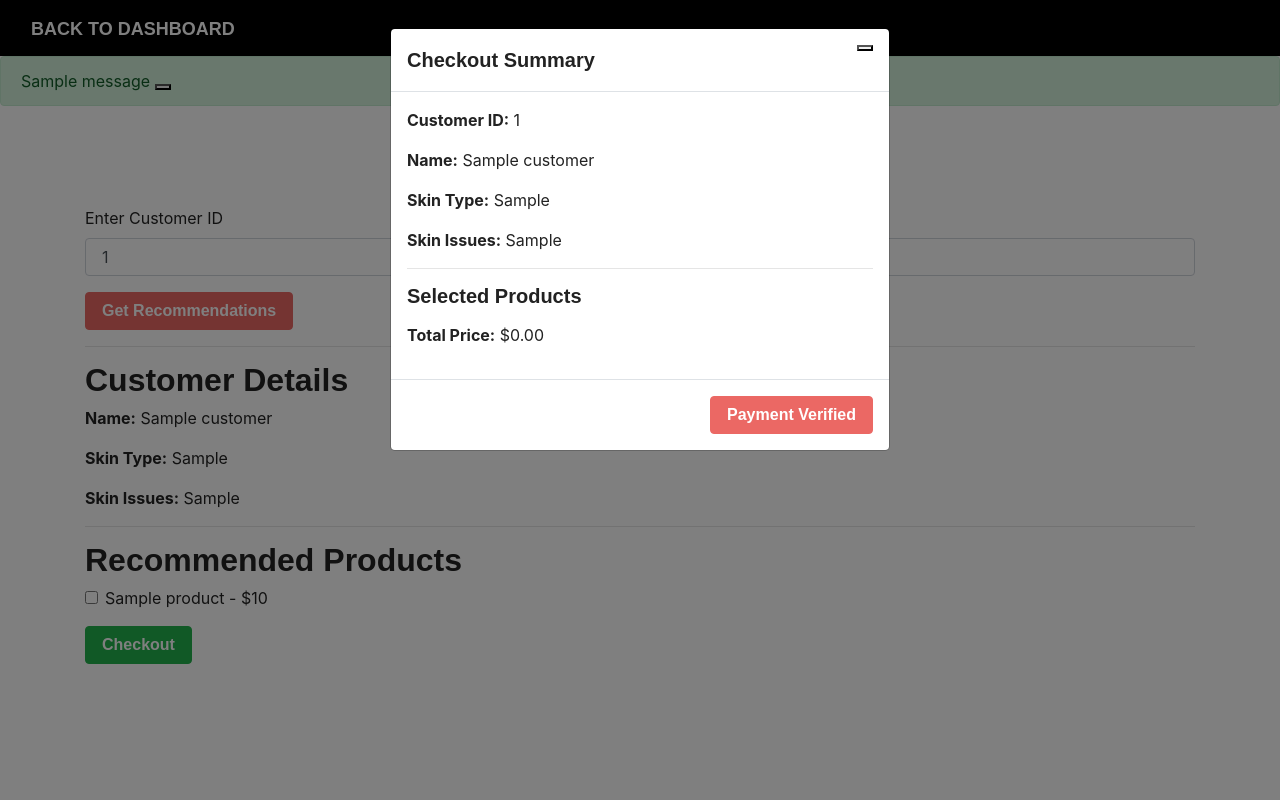
After one commit to aldrinsabu/SkinCare, a Django app: template skincare_app/templates/recommendations/recommend_products.html in a window 1280 px wide, after a click on "Checkout". The commit adds this page. Run offline with Django 3.2, Linux system fonts and the light colour scheme; the template is opened without the code that fills it: most values are stand-ins (such as "Sample title", 1, 10 or a date in 2020); one stand-in notice (Sample message) is shown; some libraries are stand-ins or nearby versions; some web fonts are replaced.

Commit message:
Added product recommendation

```diff
--- a/authentication/templates/authentication/dashboard.html
+++ b/authentication/templates/authentication/dashboard.html
@@ -11,5 +11,8 @@
     <a href="{% url 'register_product' %}" class="ms-3">
         <button type="button" class="btn btn-primary">Register Product</button>
     </a>
+    <a href="{% url 'recommend_products' %}" class="ms-3">
+        <button type="button" class="btn btn-info">Product Recommendation</button>
+    </a>
 </div>
 {% endblock %}
--- /dev/null
+++ b/skincare_app/templates/recommendations/recommend_products.html
@@ -0,0 +1,176 @@
+<!DOCTYPE html>
+<html lang="en">
+<head>
+    <meta charset="UTF-8">
+    <meta name="viewport" content="width=device-width, initial-scale=1.0">
+    <title>Product Recommendation</title>
+    <!-- Bootstrap CSS -->
+    <link href="https://stackpath.bootstrapcdn.com/bootswatch/4.5.2/journal/bootstrap.min.css" rel="stylesheet">
+
+    <!-- jQuery and Bootstrap JS -->
+    <script src="https://cdnjs.cloudflare.com/ajax/libs/jquery/3.2.1/jquery.min.js"></script>
+    <script src="https://maxcdn.bootstrapcdn.com/bootstrap/4.1.1/js/bootstrap.min.js"></script>
+
+    <!-- Font Awesome -->
+    <link rel="stylesheet" href="https://cdnjs.cloudflare.com/ajax/libs/font-awesome/6.4.2/css/all.min.css">
+
+    <!-- Bootstrap 5 JS -->
+    <script src="https://cdn.jsdelivr.net/npm/bootstrap@5.3.0/dist/js/bootstrap.bundle.min.js"></script>
+
+    <!-- Custom CSS -->
+    <style>
+        .navbar-nav.ms-auto {
+            margin-left: auto; /* Push items to the right */
+        }
+        .btn-danger {
+            background-color: #dc3545; /* Ensure red color */
+            border-color: #dc3545;
+        }
+        .btn-danger:hover {
+            background-color: #c82333; /* Darker red on hover */
+            border-color: #bd2130;
+        }
+    </style>
+</head>
+<body>
+
+    <nav class="navbar navbar-expand-lg navbar-dark bg-dark">
+        <div class="container-fluid">
+            <a class="navbar-brand" href="{% url 'dashboard' %}">Back to Dashboard</a>
+            <button class="navbar-toggler" type="button" data-bs-toggle="collapse" data-bs-target="#navbarNav">
+                <span class="navbar-toggler-icon"></span>
+            </button>
+            <div class="collapse navbar-collapse" id="navbarNav">
+                <ul class="navbar-nav ms-auto">
+                    {% if user.is_authenticated %}
+                        <li class="nav-item">
+                            <form action="{% url 'logout' %}" method="post" class="d-inline">
+                                {% csrf_token %}
+                                <button type="submit" class="btn btn-danger btn-sm">Logout</button>
+                            </form>
+                        </li>
+                    {% endif %}
+                </ul>
+            </div>
+        </div>
+    </nav>
+
+    <!-- Display Django Messages -->
+    {% if messages %}
+    <div id="message-container">
+        {% for message in messages %}
+        <div class="alert alert-success alert-dismissible fade show" role="alert">
+            {{ message }}
+            <button type="button" class="btn-close" data-bs-dismiss="alert" aria-label="Close"></button>
+        </div>
+        {% endfor %}
+    </div>
+    {% endif %}
+
+    <div class="container mt-5">
+        <h1 class="text-center">Product Recommendation</h1>
+        <form method="post" id="customer-form">
+            {% csrf_token %}
+            <div class="mb-3">
+                <label for="customer_id" class="form-label">Enter Customer ID</label>
+                <input type="number" name="customer_id" id="customer_id" class="form-control"
+                       value="{{ customer_id|default:'' }}" required>
+            </div>
+            <button type="submit" class="btn btn-primary">Get Recommendations</button>
+        </form>
+
+        {% if customer %}
+        <hr>
+        <h2>Customer Details</h2>
+        <p><strong>Name:</strong> {{ customer.name }}</p>
+        <p><strong>Skin Type:</strong> {{ customer.skin_type }}</p>
+        <p><strong>Skin Issues:</strong> {{ customer.skin_issues }}</p>
+
+        <hr>
+        <h2>Recommended Products</h2>
+        <form method="post" action="{% url 'checkout' %}" id="checkout-form">
+            {% csrf_token %}
+            <input type="hidden" name="customer_id" value="{{ customer.customer_id }}">
+            <input type="hidden" name="customer_name" value="{{ customer.name }}">
+            <input type="hidden" name="skin_type" value="{{ customer.skin_type }}">
+            <input type="hidden" name="skin_issues" value="{{ customer.skin_issues }}">
+            <div class="mb-3">
+                {% for product in products %}
+                <div class="form-check">
+                    <input type="checkbox" name="selected_products" value="{{ product.name }}" class="form-check-input">
+                    <label class="form-check-label">{{ product.name }} - ${{ product.price }}</label>
+                    <input type="hidden" name="product_prices" value="{{ product.price }}">
+                </div>
+                {% endfor %}
+            </div>
+            <button type="button" class="btn btn-success" data-bs-toggle="modal" data-bs-target="#checkoutModal">Checkout</button>
+
+            <!-- Checkout Modal -->
+            <div class="modal fade" id="checkoutModal" tabindex="-1" aria-labelledby="checkoutModalLabel" aria-hidden="true">
+                <div class="modal-dialog">
+                    <div class="modal-content">
+                        <div class="modal-header">
+                            <h5 class="modal-title" id="checkoutModalLabel">Checkout Summary</h5>
+                            <button type="button" class="btn-close" data-bs-dismiss="modal" aria-label="Close"></button>
+                        </div>
+                        <div class="modal-body">
+                            <p><strong>Customer ID:</strong> {{ customer.customer_id }}</p>
+                            <p><strong>Name:</strong> {{ customer.name }}</p>
+                            <p><strong>Skin Type:</strong> {{ customer.skin_type }}</p>
+                            <p><strong>Skin Issues:</strong> {{ customer.skin_issues }}</p>
+                            <hr>
+                            <h5>Selected Products</h5>
+                            <ul id="selected-products-list"></ul>
+                            <p><strong>Total Price:</strong> $<span id="total-price"></span></p>
+                        </div>
+                        <div class="modal-footer">
+                            <button type="submit" class="btn btn-primary">Payment Verified</button>
+                        </div>
+                    </div>
+                </div>
+            </div>
+        </form>
+        {% endif %}
+    <script>
+        // Event listener for the Checkout button to populate the modal
+        document.querySelector('.btn-success[data-bs-target="#checkoutModal"]').addEventListener('click', function () {
+        const selectedProducts = [];
+        let totalPrice = 0;
+
+        // Get all selected products
+        document.querySelectorAll('input[name="selected_products"]:checked').forEach(function (checkbox) {
+            const productName = checkbox.value;
+            const productPrice = parseFloat(checkbox.closest('.form-check').querySelector('input[name="product_prices"]').value); // Get price from hidden input
+            selectedProducts.push({ name: productName, price: productPrice });
+            totalPrice += productPrice;
+        });
+
+        // Populate the modal with selected products
+        const productList = document.getElementById('selected-products-list');
+        productList.innerHTML = ''; // Clear previous entries
+        selectedProducts.forEach(function (product) {
+            const li = document.createElement('li');
+            li.textContent = `${product.name} - $${product.price.toFixed(2)}`;
+            productList.appendChild(li);
+        });
+
+        // Update total price
+        document.getElementById('total-price').textContent = totalPrice.toFixed(2);
+        });
+
+        // Handle payment verification
+        document.getElementById('payment-verified').addEventListener('click', function () {
+            alert('Payment Verified!');
+            // Optionally, you can submit the form or make an AJAX request here
+        });
+
+        // Automatically hide the success message after 3 seconds
+        setTimeout(function () {
+            const messageContainer = document.getElementById('message-container');
+            if (messageContainer) {
+                messageContainer.style.display = 'none';
+            }
+        }, 3000); // 3000ms = 3 seconds
+    </script>
+</body>
+</html>
--- a/skincare_app/urls.py
+++ b/skincare_app/urls.py
@@ -4,4 +4,6 @@ from . import views
 urlpatterns = [
     path('register/', views.register_customer, name='register_customer'),
     path('register-product/', views.register_product, name='register_product'),
+    path('recommend-products/', views.recommend_products, name='recommend_products'),
+    path('checkout/', views.checkout, name='checkout'),
 ]
```
Also changed, not shown: skincare_app/models.py (+19 -0 lines), skincare_app/views.py (+89 -0 lines), skincare_app/migrations/0003_checkout_checkoutproduct.py (added).
